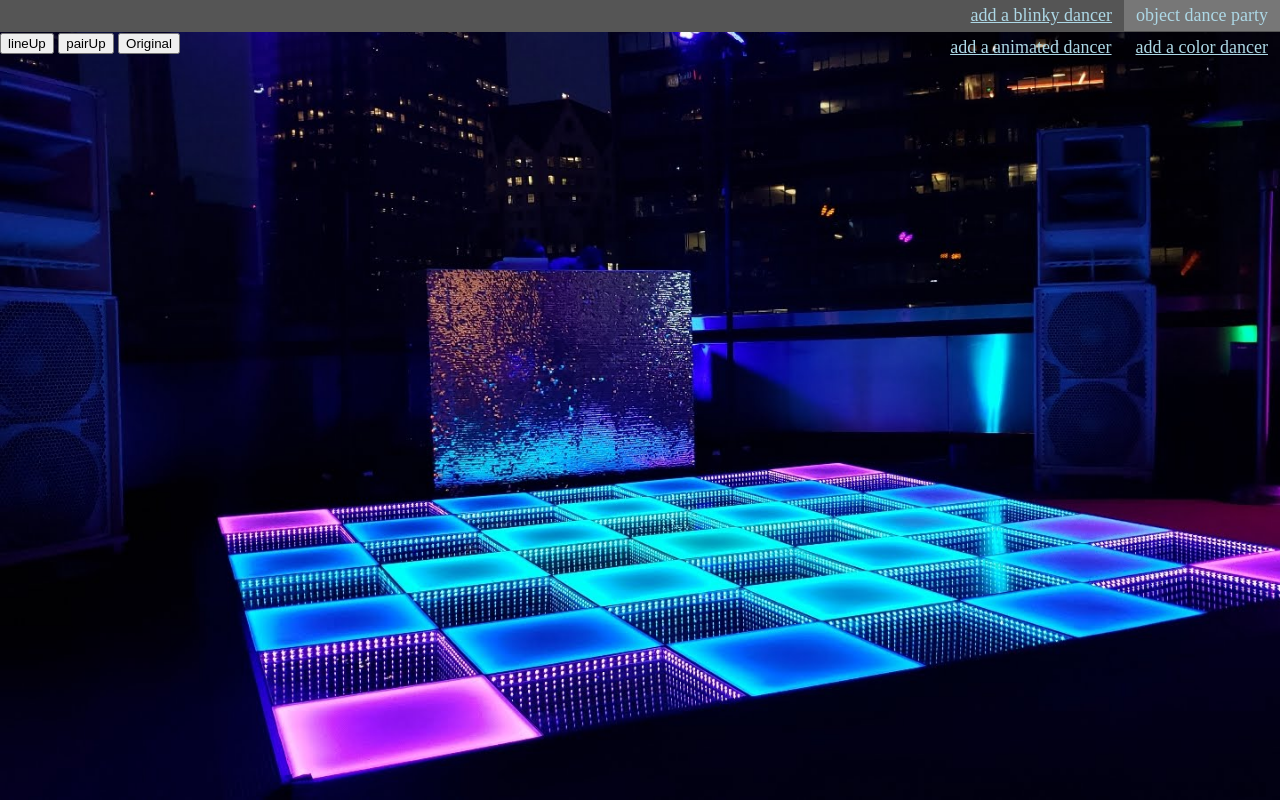
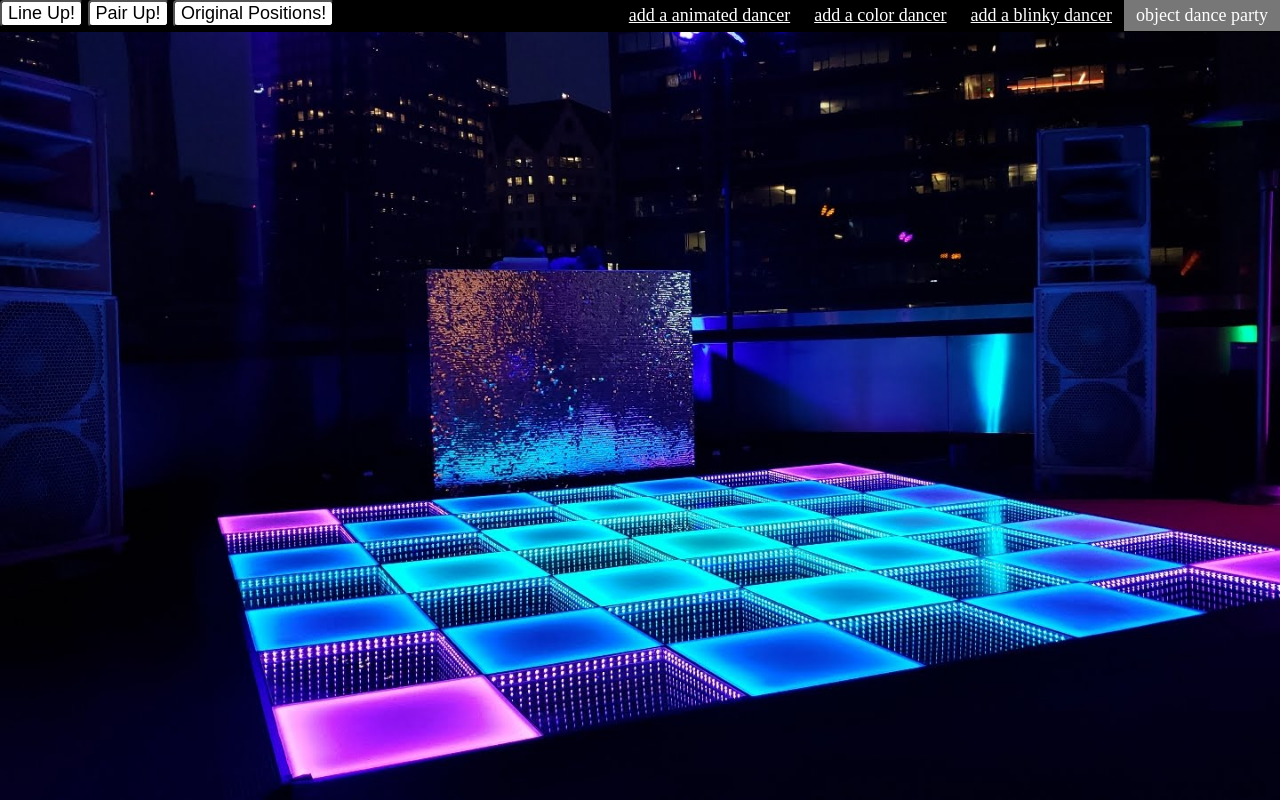
Before and after one commit to othnielhr/subclass-dance-party, a website: page dancefloor.html in a window 1280 px wide. Drawn offline with nearby package versions, Linux system fonts and the light colour scheme.

Commit message:
Complete publishing dance party

```diff
--- a/dancefloor.html
+++ b/dancefloor.html
@@ -12,12 +12,13 @@
   <body>
     <div class="topbar">
       <span class="title">object dance party</span>
-      <a href="#" class="addDancerButton" data-dancer-maker-function-name="makeBlinkyDancer">add a blinky dancer</a>    </div>
-      <a href="#" class="addDancerButton" data-dancer-maker-function-name="makeColorDancer">add a color dancer</a>    </div>
-      <a href="#" class="addDancerButton" data-dancer-maker-function-name="makeAnimatedDancer">add a animated dancer</a>    </div>
-      <button type="button" id="MyButton">lineUp</button>
-      <button type="button" id="PairUp">pairUp</button>
-      <button type="button" id="OriginalPos">Original</button>
+      <a href="#" class="addDancerButton" data-dancer-maker-function-name="makeBlinkyDancer">add a blinky dancer</a>
+      <a href="#" class="addDancerButton" data-dancer-maker-function-name="makeColorDancer">add a color dancer</a>
+      <a href="#" class="addDancerButton" data-dancer-maker-function-name="makeAnimatedDancer">add a animated dancer</a>
+      <button type="button" id="MyButton">Line Up!</button>
+      <button type="button" id="PairUp">Pair Up!</button>
+      <button type="button" id="OriginalPos">Original Positions!</button>
+    </div>
     <script src="src/init.js"></script>
   </body>
 </html>
--- a/src/init.js
+++ b/src/init.js
@@ -23,8 +23,8 @@ $(document).ready(function() {
     // make a dancer with a random position
 
     var dancer = new dancerMakerFunction(
-      ($('body').height() * Math.random()),
-      $('body').width() * Math.random(),
+      (($('body').height() - 150) * Math.random()), //accomodate for animations
+      ($('body').width() - 150) * Math.random(), //moving off screen
       Math.random() * 1000
     );
     $('body').append(dancer.$node);
@@ -69,6 +69,4 @@ $(document).ready(function() {
   $(document).on('mouseout', '.dancer', function(event) {
     $(this).css('background-color', 'rgb(20, 212, 107)');
   });
-
-
 });
--- a/styles.css
+++ b/styles.css
@@ -11,7 +11,7 @@ body{
   background-attachment: fixed;
 }
 body, a:link, a:visited, a:active{
-  color: lightblue;
+  color: white;
 }
 .title, .addDancerButton{
   padding:5px 12px;
@@ -19,7 +19,7 @@ body, a:link, a:visited, a:active{
 }
 .topbar{
   height:32px;
-  background-color: #555;
+  background-color: black;
 }
 .title{
   background-color: #777;
@@ -29,6 +29,11 @@ body, a:link, a:visited, a:active{
   border-radius:30px;
   position:absolute;
   animation: pulse-dot 1.25s infinite;
+}
+button {
+  background-color: white;
+  font-size: 18px;
+  border-radius: 4px;
 }
 
 .colorDancer{
```
